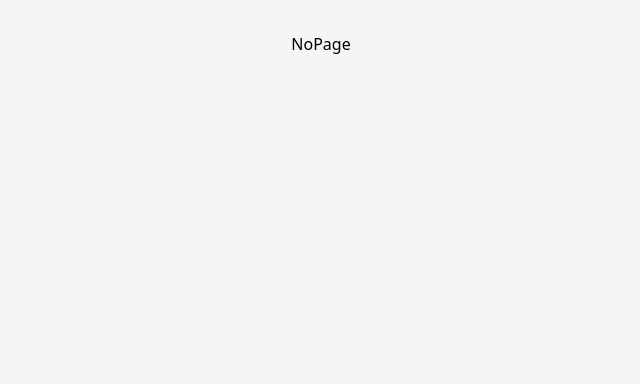
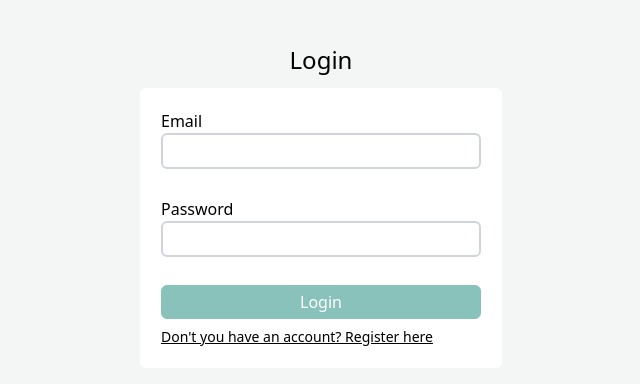
Before and after one commit to GokilaSundar/atts-jewellery-assessment, a React (Vite) app in the folder client/: page /login in a window 1280 px wide. Shown: the top 384 px of the page, without its empty margins (319-959 px from the left). Built offline with nearby package versions, Linux system fonts and the light colour scheme.

Commit message:
Integrate APIs in login, register & update routing

```diff
--- a/client/src/App.jsx
+++ b/client/src/App.jsx
@@ -8,7 +8,7 @@ function App() {
   return (
     <BrowserRouter>
       <Routes>
-        <Route path="/" element={<Login />} />
+        <Route path="/login" element={<Login />} />
         <Route path="/register" element={<Register />} />
         <Route path="*" element={<NoPage />} />
       </Routes>
--- a/client/src/components/Login.jsx
+++ b/client/src/components/Login.jsx
@@ -2,6 +2,7 @@ import React from "react";
 import { Formik, Form, Field } from "formik";
 import * as Yup from "yup";
 import { Link } from "react-router-dom";
+import axios from "axios";
 
 const loginSchema = Yup.object().shape({
   adminEmail: Yup.string()
@@ -19,8 +20,18 @@ const Login = () => {
       <Formik
         initialValues={{ adminEmail: "", adminPassword: "" }}
         validationSchema={loginSchema}
-        onSubmit={(values) => {
-          console.log(values);
+        onSubmit={(values, { resetForm }) => {
+          axios
+            .post("/api/login", values)
+            .then(() => {
+              alert("Successfully login");
+              resetForm();
+            })
+            .catch((error) => {
+              alert("Failed to login");
+              resetForm();
+              console.log("Failed to login", error);
+            });
         }}
       >
         {({ errors, touched }) => (
--- a/client/src/components/Register.jsx
+++ b/client/src/components/Register.jsx
@@ -1,9 +1,11 @@
 import React from "react";
 import { Formik, Form, Field } from "formik";
 import * as Yup from "yup";
-import { Link } from "react-router-dom";
+import { Link, useNavigate } from "react-router-dom";
+import axios from "axios";
 
 const Register = () => {
+  const navigate = useNavigate();
   const registerSchema = Yup.object().shape({
     adminName: Yup.string()
       .min(3, "Name atleast more than 3 letters")
@@ -21,7 +23,21 @@ const Register = () => {
       <Formik
         initialValues={{ adminName: "", adminEmail: "", adminPassword: "" }}
         validationSchema={registerSchema}
-        onSubmit={(values) => {
+        onSubmit={(values, { resetForm }) => {
+          axios
+            .post("/api/register", {
+              adminName: values.adminName,
+              adminEmail: values.adminEmail,
+              adminPassword: values.adminPassword,
+            })
+            .then(() => {
+              alert("Successfully registered");
+              navigate("/login");
+            })
+            .catch((error) => {
+              alert("Failed to register");
+              console.log("Failed to register", error);
+            });
           console.log(values);
         }}
       >
```
